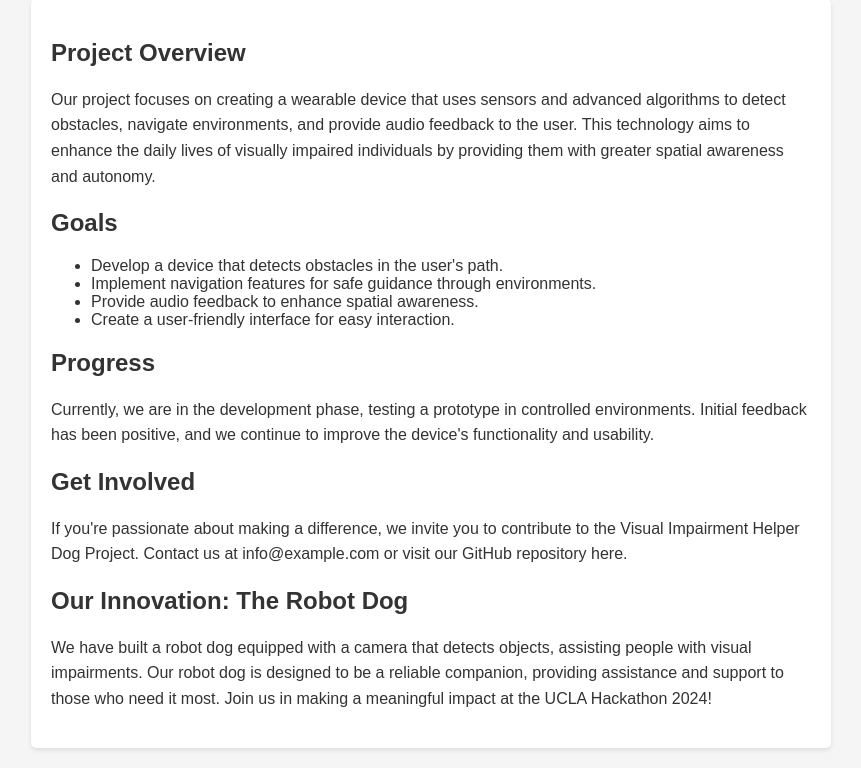
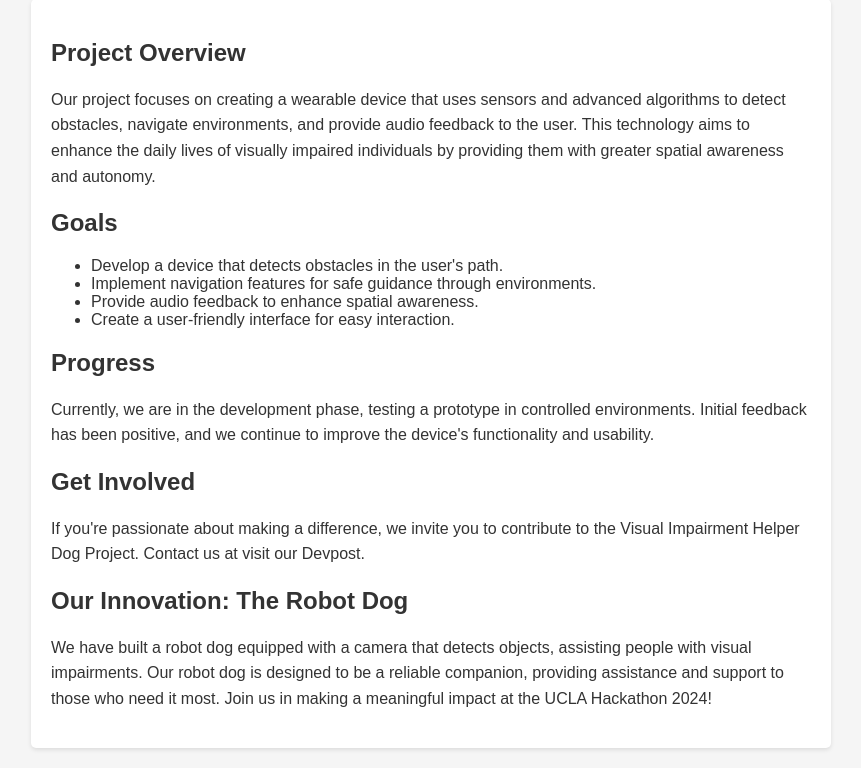
Before and after one commit to enkhbold470/takepic, a Flask app: page / in a window 1280 px wide. Shown: the part 209-977 px from the top of the page, without its empty margins (209-1070 px from the left). Run offline with Flask 3, Linux system fonts and the light colour scheme.

Commit message:
thats it

```diff
--- a/templates/index.html
+++ b/templates/index.html
@@ -97,7 +97,7 @@
           <p>
             If you're passionate about making a difference, we invite you to
             contribute to the Visual Impairment Helper Dog Project. Contact us
-            at info@example.com or visit our GitHub repository here.
+            at visit our Devpost.
           </p>
         </section>
         <section>
```
